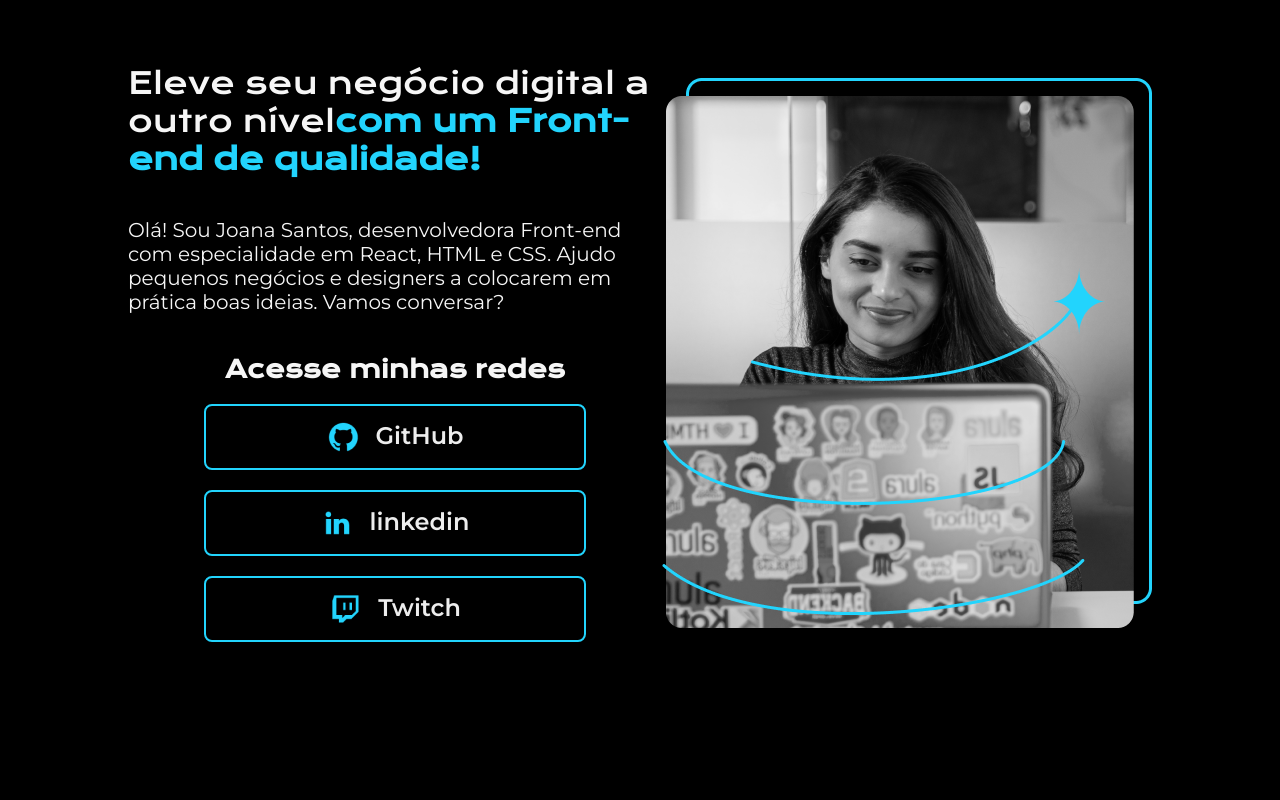
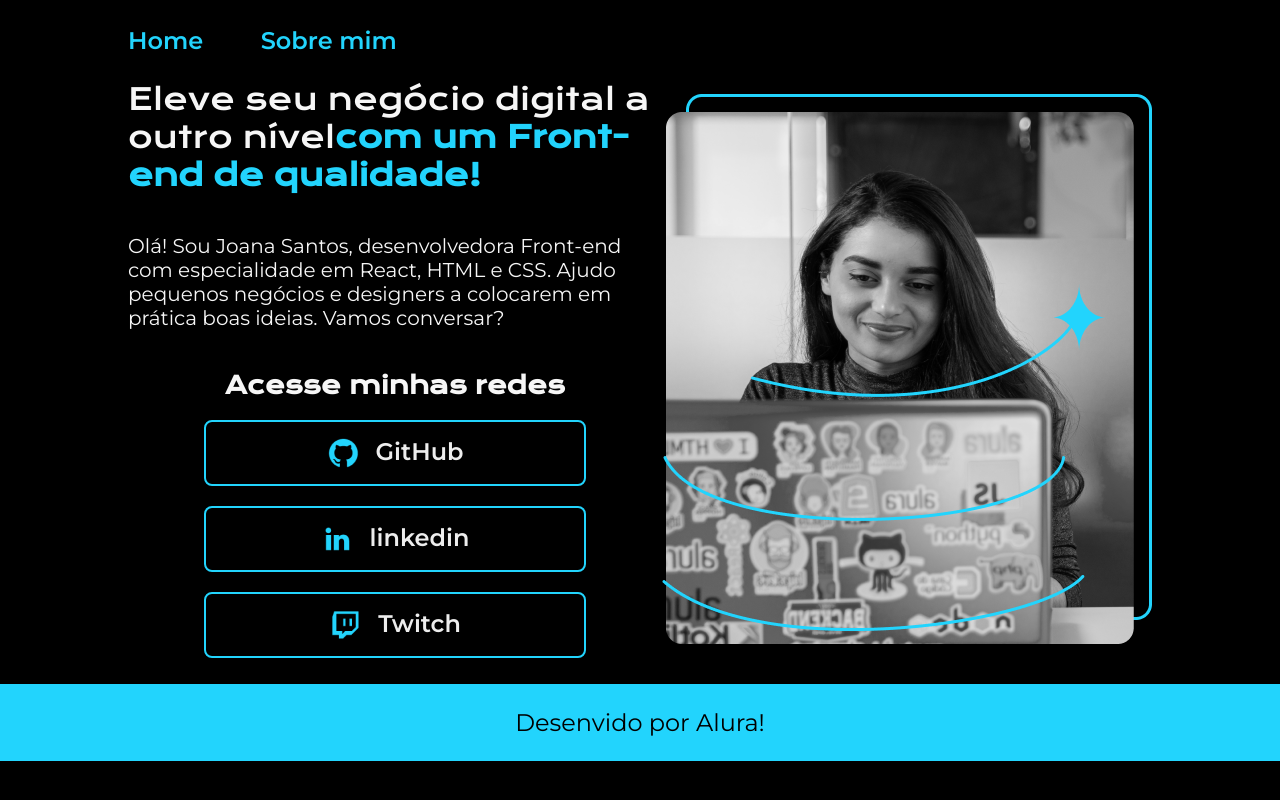
Before and after one commit to Flavia-20/exemplo_de_pagina_de_portif-lio_com_CSS_e_HTML, a plain HTML site: page index.html in a window 1280 px wide. Drawn offline with nearby package versions, Linux system fonts and the light colour scheme.

Commit message:
header e footer
foram adicionado o cabeçalho e o footer a pagina index

```diff
--- a/index.html
+++ b/index.html
@@ -6,11 +6,16 @@
     <meta http-equiv="X-UA-Compatible" content="IE=edge">
     <meta name="viewport" content="width=device-width, initial-scale=1.0">
     <title>Portifolio</title>
-    <link rel="stylesheet" href="style.css">
+    <link rel="stylesheet" href="./style/style.css">
 </head>
 
 <body>
-    <header></header>
+    <header class="cabecalho">
+        <nav class="cabecalho__menu">
+            <a class="cabecalho__menu__link" href="./index.html">Home</a>
+            <a class="cabecalho__menu__link" href="./about.html">Sobre mim</a>
+        </nav>
+    </header>
     <main class="apresentacao">
         <section class="apresentacao__conteudo">
             <h1 class="apresentacao__conteudo__titulo">Eleve seu negócio digital a outro nível<strong
@@ -39,7 +44,9 @@
         </section>
         <img src="imagem.png" alt="Foto da Joana Santos programando">
     </main>
-    <footer></footer>
+    <footer class="rodape">
+        <p >Desenvido por Alura!</p>
+    </footer>
 </body>
 
 </html>
--- a/style.css
+++ b/style/style.css
@@ -6,10 +6,25 @@
 }
 
 body{
-    height: 100vh;
+    /* height: 100vh; */
     box-sizing: border-box;
     background-color: #000000;
     color: #F6F6F6;
+}
+.cabecalho{
+    padding: 2% 0 0 10%;
+}
+.cabecalho__menu{
+    display: flex;
+    gap: 5%;
+}
+.cabecalho__menu__link{
+    font-family: 'Montserrat',sans-serif;
+    font-size: 24px;
+    font-weight: 600;
+    color: #22D4FD;
+    text-decoration: none;
+
 }
 
 .titulo-destaque{
@@ -17,7 +32,8 @@ body{
 }
 
 .apresentacao{
-    margin: 5% 10%;
+    /* margin: 5% 10%; */
+    padding: 2% 10%;
     display: flex;
     align-items: center;
     justify-content: space-between;
@@ -72,3 +88,13 @@ body{
 .apresentacao__links__link:hover{
     background-color: #272727;
 }
+
+.rodape{
+    color: #000000;
+    background-color: #22D4FD;
+    padding: 24px;
+    text-align: center;
+    font-family: 'Montserrat', sans-serif;
+    font-size: 24px;
+    font-weight: 400px;
+}
```
